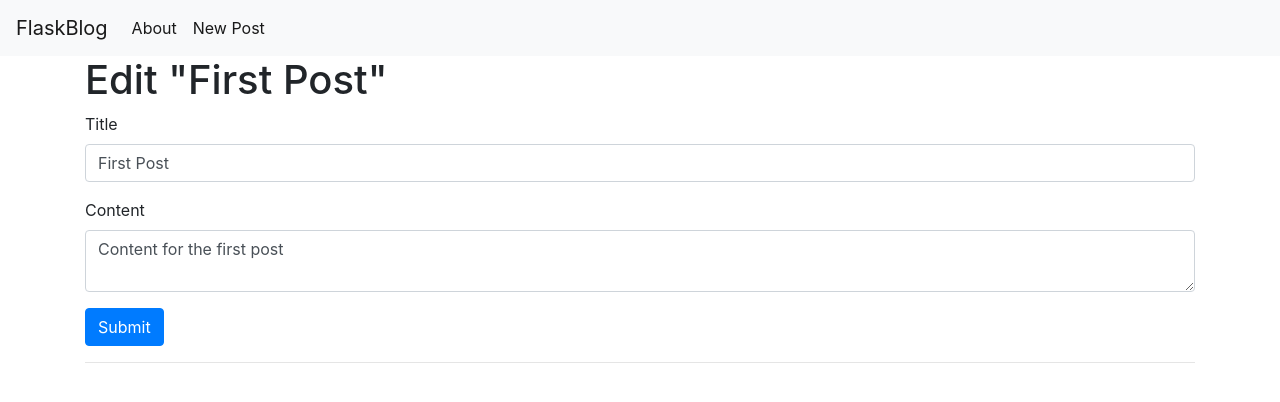
After one commit to Projet-0/AI_news, a Flask app: page /1/edit in a window 1280 px wide. The commit adds this page. Shown: the top 402 px of the page. Run offline with Flask 3, Linux system fonts and the light colour scheme; data comes from the database, SQL or seed files in the repository; both versions use the stored data as it was after the commit; some libraries are stand-ins or nearby versions.

Commit message:
add edit features to a post

```diff
--- a/app.py
+++ b/app.py
@@ -34,4 +34,48 @@ def post(post_id):
 
 @app.route('/create', methods=('GET', 'POST'))
 def create():
+
+    if request.method == 'POST':
+        title = request.form['title']
+        content = request.form['content']
+        if not title:
+            flash('Title is required!')
+        else:
+            conn = get_db_connection()
+            conn.execute('INSERT INTO posts (title, content) VALUES (?, ?)',
+                         (title, content))
+            conn.commit()
+            conn.close()
+            return redirect(url_for('index'))
     return render_template('create.html')
+
+@app.route('/<int:id>/edit', methods=('GET', 'POST'))
+def edit(id):
+    post = get_post(id)
+
+    if request.method == 'POST':
+        title = request.form['title']
+        content = request.form['content']
+
+        if not title:
+            flash('Title is required!')
+        else:
+            conn = get_db_connection()
+            conn.execute('UPDATE posts SET title = ?, content = ?'
+                         ' WHERE id = ?',
+                         (title, content, id))
+            conn.commit()
+            conn.close()
+            return redirect(url_for('index'))
+
+    return render_template('edit.html', post=post)
+
+@app.route('/<int:id>/delete', methods=('POST',))
+def delete(id):
+    post = get_post(id)
+    conn = get_db_connection()
+    conn.execute('DELETE FROM posts WHERE id = ?', (id,))
+    conn.commit()
+    conn.close()
+    flash('"{}" was successfully deleted!'.format(post['title']))
+    return redirect(url_for('index'))
--- a/templates/base.html
+++ b/templates/base.html
@@ -21,10 +21,16 @@
             <li class="nav-item active">
                 <a class="nav-link" href="#">About</a>
             </li>
+            <li class="nav-item active">
+                <a class="nav-link" href="{{ url_for('create')}}">New Post</a>
+            </li>
             </ul>
         </div>
     </nav>
     <div class="container">
+      {% for message in get_flashed_messages() %}
+      <div class="alert alert-danger">{{ message }}</div>
+      {% endfor %}
         {% block content %} {% endblock %}
     </div>
 
--- /dev/null
+++ b/templates/edit.html
@@ -0,0 +1,26 @@
+{% extends 'base.html' %}
+
+{% block content %}
+<h1>{% block title %} Edit "{{ post['title'] }}" {% endblock %}</h1>
+<form method="post">
+    <div class="form-group">
+        <label for="title">Title</label>
+        <input type="text" name="title" placeholder="Post title"
+               class="form-control"
+               value="{{ request.form['title'] or post['title'] }}">
+        </input>
+    </div>
+
+    <div class="form-group">
+        <label for="content">Content</label>
+        <textarea name="content" placeholder="Post content"
+                  class="form-control">{{ request.form['content'] or post['content'] }}</textarea>
+    </div>
+    <div class="form-group">
+        <button type="submit" class="btn btn-primary">Submit</button>
+    </div>
+</form>
+<hr>
+
+
+{% endblock %}
--- a/templates/index.html
+++ b/templates/index.html
@@ -7,6 +7,9 @@
             <h2>{{ post['title'] }}</h2>
         </a>
         <span class="badge badge-primary">{{ post['created'] }}</span>
+        <a href="{{ url_for('edit', id=post['id']) }}">
+            <span class="badge badge-warning">Edit</span>
+        </a>
         <hr>
     {% endfor %}
 {% endblock %}
```
Also changed, not shown: database.db.
